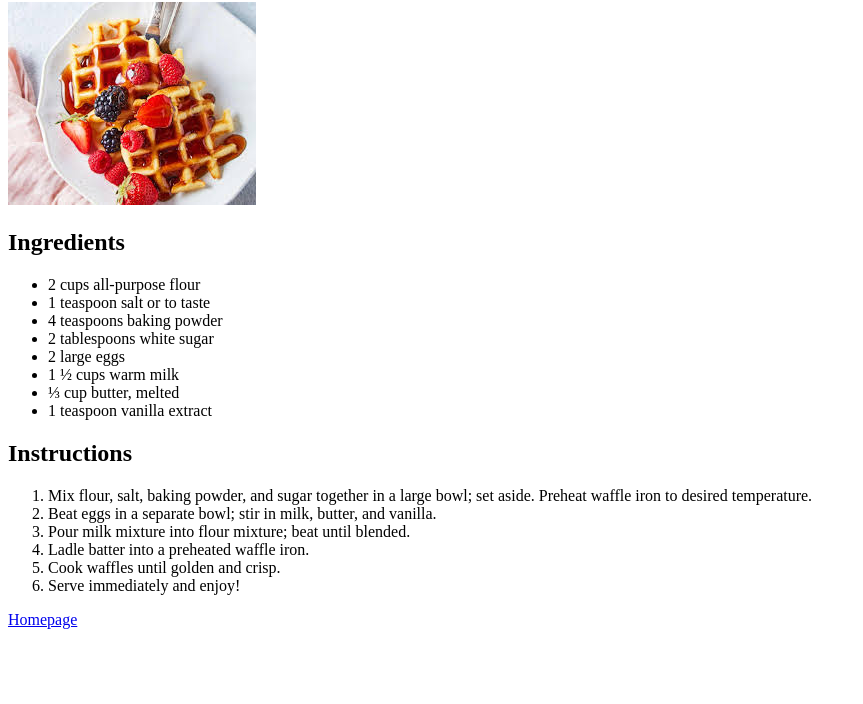
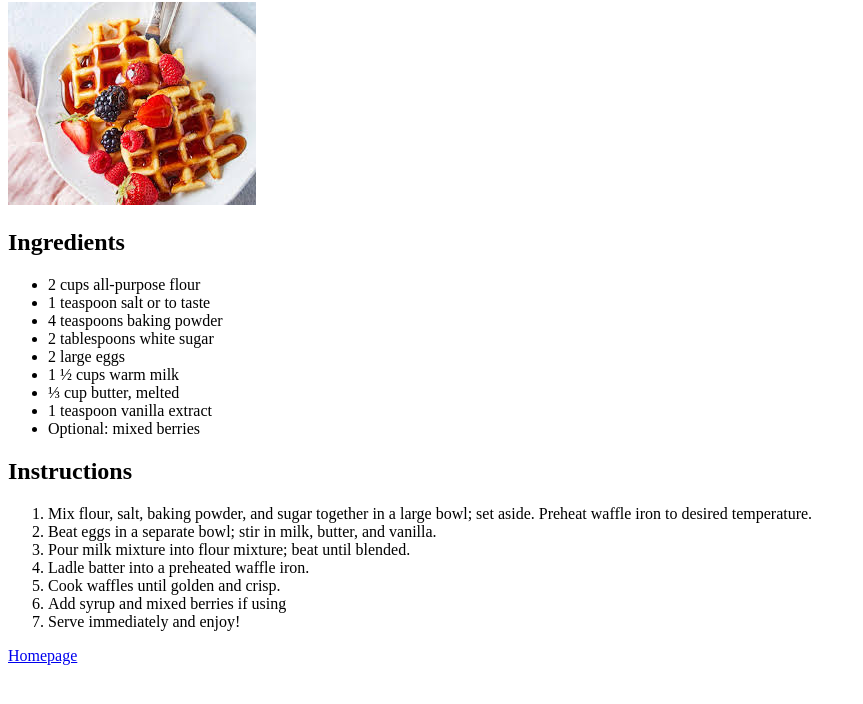
Before and after one commit to HowUnfortunate5/odin-recipes, a plain HTML site: page recipes/classic-waffles.html in a window 1280 px wide. Shown: the part 78-782 px from the top of the page, without its empty margins (0-863 px from the left). Drawn offline with Linux system fonts and the light colour scheme.

```diff
--- a/recipes/classic-waffles.html
+++ b/recipes/classic-waffles.html
@@ -17,6 +17,7 @@
         <li>1 ½ cups warm milk</li>
         <li>⅓ cup butter, melted</li>
         <li>1 teaspoon vanilla extract</li>
+        <li>Optional: mixed berries</li>
         </ul></p>
 
     <h2>Instructions</h2>
@@ -26,6 +27,7 @@
         <li>Pour milk mixture into flour mixture; beat until blended.</li>
         <li>Ladle batter into a preheated waffle iron.</li>
         <li>Cook waffles until golden and crisp.</li>
+        <li>Add syrup and mixed berries if using</li>
         <li>Serve immediately and enjoy!</li>
     </ol>
     </p>
```
